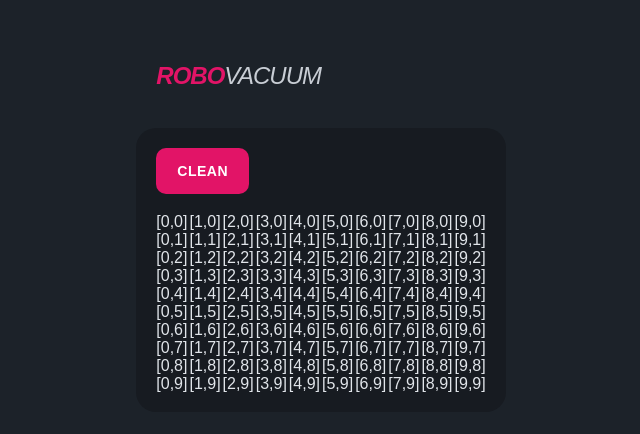
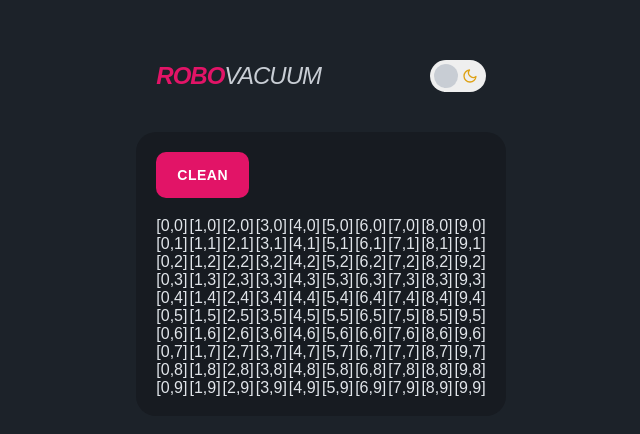
Before and after one commit to NordlingDev/robovacuum, a React (Create React App) app: page / in a window 1280 px wide. Shown: the part 172-606 px from the top of the page, without its empty margins (319-959 px from the left). Built offline with nearby package versions, Linux system fonts and the light colour scheme.

Commit message:
Add color scheme switch component

```diff
--- /dev/null
+++ b/src/components/colorSchemeSwitch/colorSchemeSwitch.props.ts
@@ -0,0 +1,4 @@
+export interface ColorSchemeSwitchProps extends RV.ComponentProps {
+    value: RV.ColorScheme;
+    onChange?: (value: RV.ColorScheme) => void;
+}
--- /dev/null
+++ b/src/components/colorSchemeSwitch/colorSchemeSwitch.styled.ts
@@ -0,0 +1,67 @@
+import styled, { css } from "styled-components";
+
+import { Icon as IconComponent } from "~/components/icon";
+import { color, conditional, transition } from "~/utils";
+
+const SPACING = 4;
+const SIZE = 32;
+const SIZE_INNER = SIZE - (SPACING * 2);
+
+export const Root = styled.button.attrs(() => ({
+    type: "button",
+}))`
+    position: relative;
+    display: inline-flex;
+    padding: ${SPACING}px;
+    outline: 0;
+    border: 0;
+    border-radius: ${(SIZE / 2) + 2}px;
+    cursor: pointer;
+    transition: ${transition("background")};
+
+    ${({ theme }) => css`
+        background: ${conditional(theme.colorScheme, {
+            dark: color("white", 0.15),
+            light: color("black", 0.1),
+        })};
+
+        &:hover {
+            background: ${conditional(theme.colorScheme, {
+                dark: color("white", 0.2),
+                light: color("black", 0.15),
+            })};
+        }
+    `}
+`;
+
+export const Icon = styled(IconComponent)`
+    width: ${SIZE_INNER}px;
+    height: ${SIZE_INNER}px;
+    color: ${color("warning")};
+    font-size: 16px;
+`;
+
+export const Knob = styled.div<{ $value: RV.ColorScheme }>`
+    position: absolute;
+    width: ${SIZE_INNER}px;
+    height: ${SIZE_INNER}px;
+    border-radius: 50%;
+    transition: ${transition(["background", "transform"], {
+        duration: transition.Duration.Medium,
+    })};
+
+    ${Root}:focus-visible & {
+        box-shadow: 0 0 0 ${SPACING}px ${color("info")};
+    }
+
+    ${({ theme }) => css`
+        background: ${conditional(theme.colorScheme, {
+            dark: color("light_darker"),
+            light: color("dark_lighter"),
+        })};
+    `}
+
+    ${({ $value }) => $value === "light" && css`
+        transform: translateX(${SIZE_INNER}px);
+    `}
+`;
--- /dev/null
+++ b/src/components/colorSchemeSwitch/colorSchemeSwitch.tsx
@@ -0,0 +1,24 @@
+import React from "react";
+
+import { ColorSchemeSwitchProps } from "./colorSchemeSwitch.props";
+import * as sc from "./colorSchemeSwitch.styled";
+
+export const ColorSchemeSwitch: RV.Component<ColorSchemeSwitchProps> = ({
+    className,
+    style,
+    value,
+    onChange,
+}) => {
+    return (
+        <sc.Root
+            className={className}
+            style={style}
+            onClick={onChange && (() => onChange(value === "dark" ? "light" : "dark"))}
+            data-testid="colorSchemeSwitch"
+        >
+            <sc.Icon icon="sun" />
+            <sc.Icon icon="moon" />
+            <sc.Knob $value={value} />
+        </sc.Root>
+    );
+};
--- /dev/null
+++ b/src/components/colorSchemeSwitch/index.ts
@@ -0,0 +1,2 @@
+export * from "./colorSchemeSwitch";
+export * from "./colorSchemeSwitch.props";
--- a/src/components/index.ts
+++ b/src/components/index.ts
@@ -1,3 +1,4 @@
 export * from "./button";
+export * from "./colorSchemeSwitch";
 export * from "./grid";
 export * from "./icon";
--- a/src/views/header/header.styled.ts
+++ b/src/views/header/header.styled.ts
@@ -1,5 +1,6 @@
 import styled, { css } from "styled-components";
 
+import * as components from "~/components";
 import { styles } from "~/config";
 import { color, conditional, transition } from "~/utils";
 
@@ -42,3 +43,5 @@ export const AppName = styled.div`
         })};
     `}
 `;
+
+export const ColorSchemeSwitch = styled(components.ColorSchemeSwitch)``;
--- a/src/views/header/header.tsx
+++ b/src/views/header/header.tsx
@@ -1,4 +1,6 @@
 import React from "react";
+
+import { useConfig } from "~/hooks";
 
 import { HeaderProps } from "./header.props";
 import * as sc from "./header.styled";
@@ -7,14 +9,23 @@ export const Header: RV.Component<HeaderProps> = ({
     className,
     style,
 }) => {
+    const [{ colorScheme }, setConfig] = useConfig();
+
     return (
-        <sc.Root className={className} style={style}>
+        <sc.Root className={className} style={style} data-testid="header">
             <sc.Left>
                 <sc.AppName>
                     <strong>Robo</strong>Vacuum
                 </sc.AppName>
             </sc.Left>
-            <sc.Right></sc.Right>
+            <sc.Right>
+                <sc.ColorSchemeSwitch
+                    value={colorScheme}
+                    onChange={(newColorScheme) => {
+                        setConfig((prev) => ({ ...prev, colorScheme: newColorScheme }));
+                    }}
+                />
+            </sc.Right>
         </sc.Root>
     );
 };
```
Also changed, not shown: 1 other file (tests, documents, lock files or other folders).
